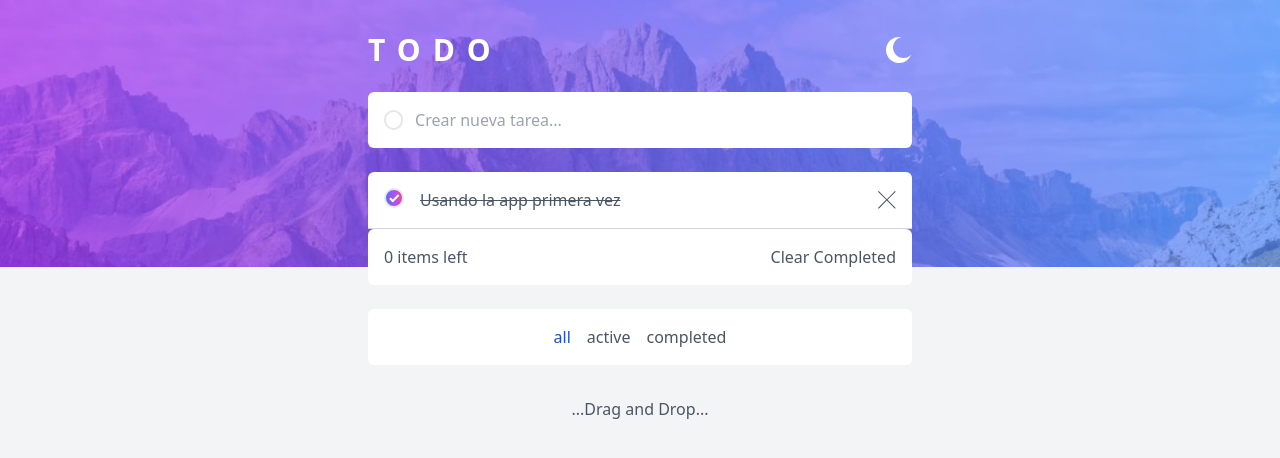
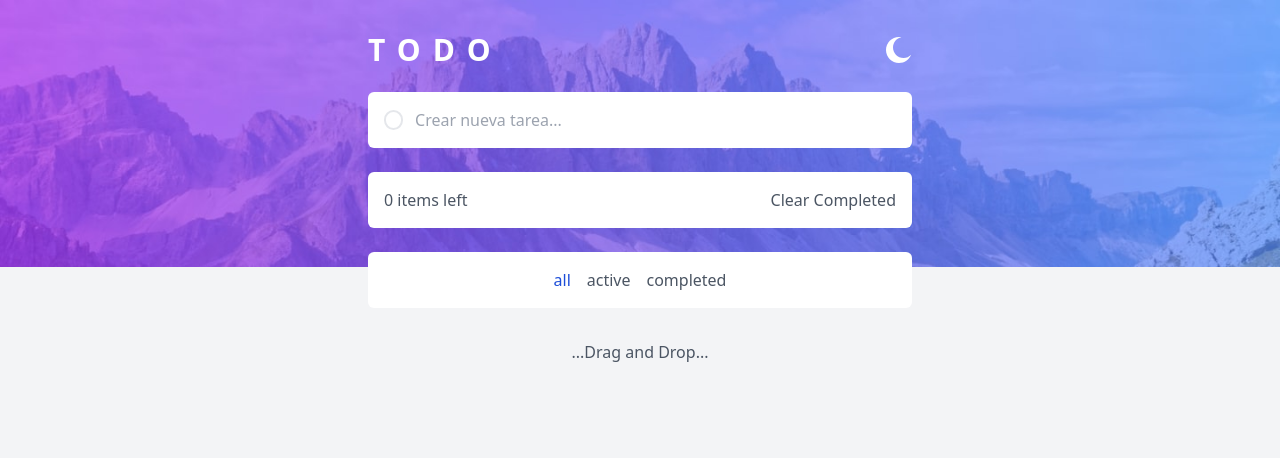
Before and after one commit to JesusELC/prueba, a React (Vite) app: page / in a window 1280 px wide. Shown: the top 458 px of the page. Built offline with nearby package versions, Linux system fonts and the light colour scheme.

Commit message:
Con error en filter

```diff
--- a/package.json
+++ b/package.json
@@ -9,6 +9,7 @@
     "preview": "vite preview"
   },
   "dependencies": {
+    "@hello-pangea/dnd": "^16.0.1",
     "react": "^18.2.0",
     "react-dom": "^18.2.0"
   },
--- a/src/App.jsx
+++ b/src/App.jsx
@@ -1,3 +1,5 @@
+import { DragDropContext, Droppable, Draggable } from "@hello-pangea/dnd";
+
 import { useEffect, useState } from "react";
 import Header from "./components/Header.jsx";
 import TodoComputed from "./components/TodoComputed.jsx";
@@ -6,9 +8,13 @@ import TodoFilter from "./components/TodoFilter.jsx";
 import TodoList from "./components/TodoList.jsx";
 
 
-const initialStateTodos =JSON.parse(localStorage.getItem(`todos`)) || [
-  { id: 0, title: "Usando la app primera vez", completed:true },
-];
+const initialStateTodos =JSON.parse(localStorage.getItem(`todos`)) || [];
+
+const reorder =(list, startIndex,endIndex) =>{
+  const result =[...list];
+  const [removed] = result.splice(startIndex,1);
+  result.splice(endIndex,0,removed);
+}
 
 const App = () => {
   const [todos, setTodos] = useState(initialStateTodos);
@@ -57,6 +63,13 @@ const App = () => {
     }
   }
 
+  const handleDragEnd = (result) =>{
+    const {destination, source} = result;
+    if(!destination) return;
+    if(source.index === destination.index && source.droppableId === destination.droppableId) return;
+    setTodos((prevTasks)=>reorder(prevTasks, source.index));
+  }
+
    return (
     <div className="bg-gray-100 dark:bg-gray-900 bg-contain bg-no-repeat min-h-screen bg-[url('./assets/images/bg-mobile-light.jpg')] md:bg-[url('./assets/images/bg-desktop-light.jpg')] dark:bg-[url('./assets/images/bg-mobile-dark.jpg')] md:dark:bg-[url('./assets/images/bg-desktop-dark.jpg')] transition-all duration-1000 ">
 
@@ -65,7 +78,12 @@ const App = () => {
       <main className="container mx-auto px-4 mt-6 md:max-w-xl">
         <TodoCreate createTodo ={createTodo}/>
 
-        <TodoList todos={filteredTodos()} deleteTodo={deleteTodo} changeTodo={changeTodo}/>
+        <DragDropContext onDragEnd={handleDragEnd}>
+
+          <TodoList todos={filteredTodos()} deleteTodo={deleteTodo} changeTodo={changeTodo}/>
+
+        </DragDropContext>
+
 
         <TodoComputed computedTodoLeft={computedTodoLeft} clearCompleted={clearCompleted}/>
 
--- a/src/components/TodoComputed.jsx
+++ b/src/components/TodoComputed.jsx
@@ -1,7 +1,7 @@
 const TodoComputed = ({computedTodoLeft,clearCompleted}) => {
     return(
-      <section className="rounded-t-md p-4 flex justify-between dark:bg-gray-800 bg-white rounded-b-md transition-all duration-1000">
-        <span className="text-gray-600 dark:text-gray-400">{computedTodoLeft} items left</span>
+      <section className={`rounded-b-md p-4 transition-all duration-1000 flex justify-between dark:bg-gray-800 bg-white ${computedTodoLeft===0?"rounded-t-md":""}`}>
+        <span className="text-gray-600 dark:text-gray-400"> {computedTodoLeft} items left</span>
         <button className="text-gray-600" onClick={clearCompleted}>Clear Completed </button>
       </section>
     );
--- a/src/components/TodoItem.jsx
+++ b/src/components/TodoItem.jsx
@@ -1,20 +1,21 @@
+import React from "react";
 import CheckIcon from "./icons/IconCheck";
 import CrossIcon from "./icons/IconCross";
 
-const TodoItem = ({todo, deleteTodo, changeTodo}) => {
+const TodoItem = React.forwardRef(({todo, deleteTodo, changeTodo, ...props }, ref) => {
   const {id,title,completed} = todo;
   return(
-       <article className="flex gap-4  border-b-gray-300 border-b dark:bg-gray-800 transition-all duration-1000">
+     <article {...props} ref={ref} className="flex gap-4  border-b-gray-300 border-b dark:bg-gray-800 transition-all duration-1000">
 
      <button
          onClick={() => changeTodo(id)}
-           className={`rounded-full border-2 w-5 h-5 dark:border-gray-400 overflow-hidden ${completed? " bg-gradient-to-r from-indigo-500 via-purple-500 to-pink-500 flex justify-center items-center ": "inline-block" } transition-all duration-1000`}>
+         className={`rounded-full border-2 w-5 h-5 dark:border-gray-400 overflow-hidden transition-all duration-1000 ${completed? " bg-gradient-to-r from-indigo-500 via-purple-500 to-pink-500 flex justify-center items-center ": "inline-block" }`}>
         {
           completed && <CheckIcon />
         }
       </button>
 
-        <p className={`dark:text-gray-400 text-gray-600 grow ${completed && "line-through"} transition-all duration-1000`}>{title}</p>
+      <p className={`dark:text-gray-400 text-gray-600 grow transition-all duration-1000 ${completed && "line-through"}`}>{title}</p>
       <button
         className="flex-none transition-all duration-1000"
         onClick={() => deleteTodo(id)}
@@ -23,5 +24,5 @@ const TodoItem = ({todo, deleteTodo, changeTodo}) => {
       </button>
     </article>
   )
- }
+})
  export default TodoItem;
--- a/src/components/TodoList.jsx
+++ b/src/components/TodoList.jsx
@@ -1,12 +1,28 @@
+import {Droppable, Draggable} from "@hello-pangea/dnd";
+
 import TodoItem from "./TodoItem";
 
 const TodoList = ({todos, deleteTodo, changeTodo}) => {
     return(
-        <div className="rounded-t-md dark:bg-gray-800 bg-white  [&>article]:p-4 mt-6 transition-all duration-1000 overflow-hidden">
-          {todos.map((todo)=>(
-            <TodoItem key={todo.id} todo={todo} deleteTodo={deleteTodo} changeTodo={changeTodo}/>
-          ))}
-        </div>
+        <Droppable droppableId="todos">{
+          (dropableProvided) =>(
+            <div ref={dropableProvided.innerRef} {...dropableProvided.droppableProps} className="rounded-t-md dark:bg-gray-800 bg-white  [&>article]:p-4 mt-6 transition-all duration-1000 overflow-hidden">
+              {todos.map((todo, index)=>(
+                <Draggable key={todo.id} index={index} draggableId={`${todo.id}`}>
+                  {(draggableProvided)=>(
+                    <TodoItem todo={todo} deleteTodo={deleteTodo} changeTodo={changeTodo} ref={draggableProvided.innerRef}{...draggableProvided.dragHandleProps}{...draggableProvided.draggableProps} />
+                  )}
+                </Draggable>
+
+              ))}
+              {dropableProvided.placeholder}
+            </div>
+          )
+        }
+
+
+        </Droppable>
+
     );
 };
 export default TodoList;
```
Also changed, not shown: 1 other file (tests, documents, lock files or other folders). Lines whose indentation alone changed are shown as unchanged.
